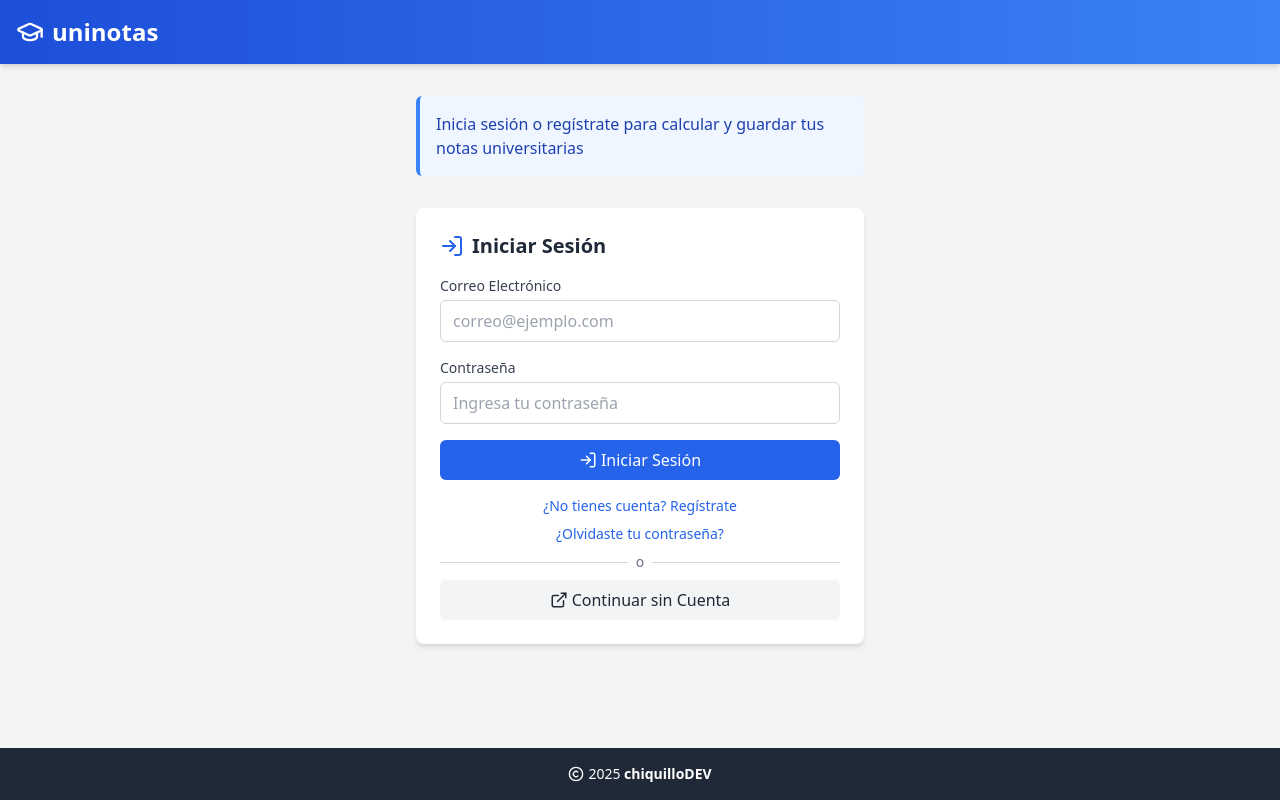
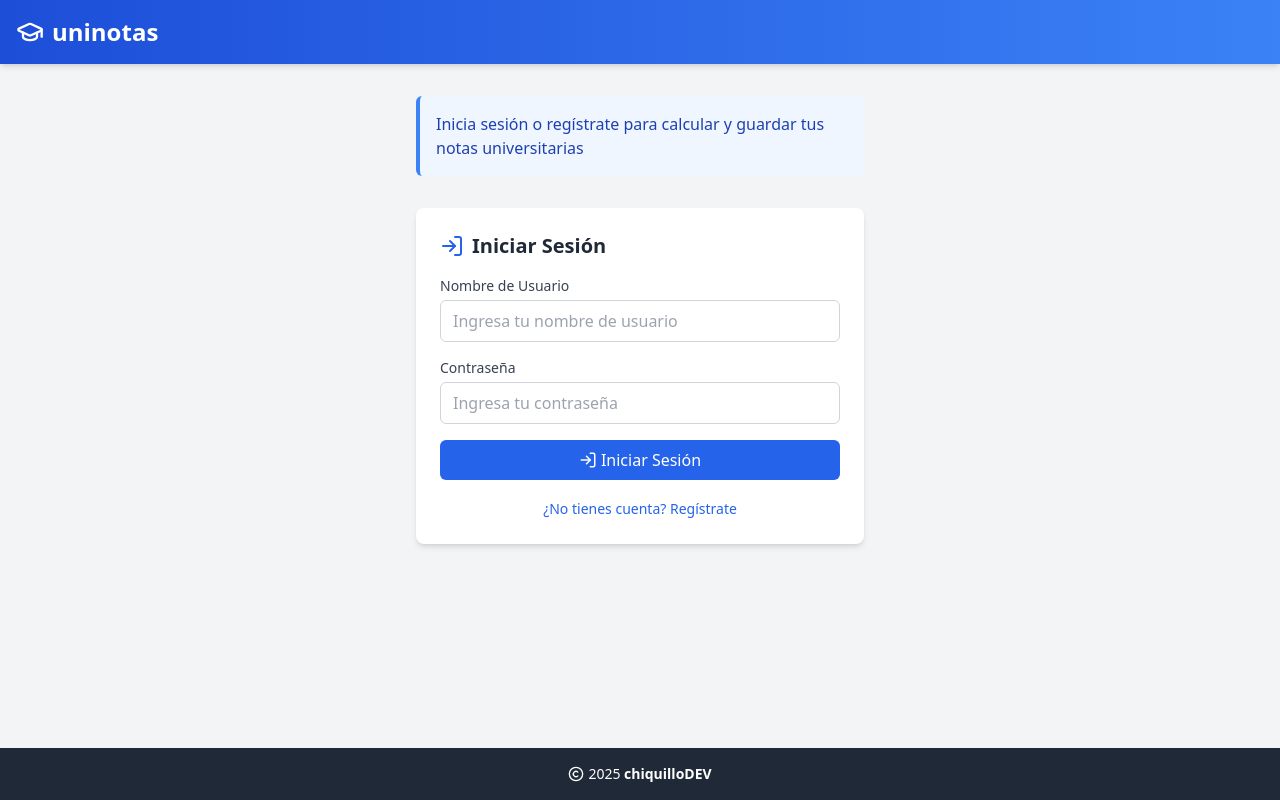
Before and after one commit to MORDOdev/uninota, a React (Vite) app: page / in a window 1280 px wide. Built offline with nearby package versions, Linux system fonts and the light colour scheme.

Commit message:
Updated Auth.tsx

```diff
--- a/src/components/Auth.tsx
+++ b/src/components/Auth.tsx
@@ -1,64 +1,67 @@
 import React, { useState } from 'react';
-import { UserPlus, LogIn, Mail, ExternalLink } from 'lucide-react';
+import { UserPlus, LogIn } from 'lucide-react';
 import { useAuth } from '../contexts/AuthContext';
 import AlertDialog from './AlertDialog';
 
 const Auth: React.FC = () => {
-  const { login, register, resetPassword, continueAsGuest } = useAuth();
+  const { login, register } = useAuth();
   const [isLogin, setIsLogin] = useState(true);
-  const [isResetting, setIsResetting] = useState(false);
-  const [email, setEmail] = useState('');
+  const [username, setUsername] = useState('');
   const [password, setPassword] = useState('');
   const [alert, setAlert] = useState<{ type: 'error' | 'success' | 'info', message: string } | null>(null);
 
-  const handleSubmit = async (e: React.FormEvent) => {
+  const handleSubmit = (e: React.FormEvent) => {
     e.preventDefault();
 
-    if (!email || (!isResetting && !password)) {
+    if (!username || !password) {
       setAlert({
         type: 'error',
-        message: 'Por favor completa todos los campos'
+        message: 'Por favor ingresa tu nombre de usuario y contraseña'
       });
       return;
     }
 
-    try {
-      if (isResetting) {
-        const { error } = await resetPassword(email);
-        if (error) throw error;
+    if (isLogin) {
+      // Login
+      const success = login(username, password);
+      if (!success) {
         setAlert({
-          type: 'success',
-          message: 'Se ha enviado un enlace de recuperación a tu correo'
-        });
-        setIsResetting(false);
-      } else if (isLogin) {
-        const { error } = await login(email, password);
-        if (error) throw error;
-      } else {
-        const { error } = await register(email, password);
-        if (error) throw error;
-        setAlert({
-          type: 'success',
-          message: 'Registro exitoso. Por favor verifica tu correo.'
+          type: 'error',
+          message: 'Usuario o contraseña incorrectos'
         });
       }
-    } catch (error: any) {
+    } else {
+      // Register
+      if (username.length < 3) {
         setAlert({
           type: 'error',
-        message: error.message || 'Ha ocurrido un error'
+          message: 'El nombre de usuario debe tener al menos 3 caracteres'
         });
+        return;
+      }
+
+      if (password.length < 6) {
+        setAlert({
+          type: 'error',
+          message: 'La contraseña debe tener al menos 6 caracteres'
+        });
+        return;
+      }
+
+      const success = register(username, password);
+      if (!success) {
+        setAlert({
+          type: 'error',
+          message: 'Este nombre de usuario ya está en uso'
+        });
+      }
     }
   };
 
   return (
     <div className="bg-white rounded-lg shadow-md p-6 max-w-md mx-auto mt-8">
       <h2 className="text-xl font-semibold text-gray-800 mb-4 flex items-center">
-        {isResetting ? (
-          <>
-            <Mail className="mr-2 text-blue-600" size={24} />
-            Restablecer Contraseña
-          </>
-        ) : isLogin ? (
+        {isLogin ? (
           <>
             <LogIn className="mr-2 text-blue-600" size={24} />
             Iniciar Sesión
@@ -73,20 +76,19 @@ const Auth: React.FC = () => {
 
       <form onSubmit={handleSubmit} className="space-y-4">
         <div>
-          <label htmlFor="email" className="block text-sm font-medium text-gray-700 mb-1">
-            Correo Electrónico
+          <label htmlFor="username" className="block text-sm font-medium text-gray-700 mb-1">
+            Nombre de Usuario
           </label>
           <input
-            type="email"
-            id="email"
-            value={email}
-            onChange={(e) => setEmail(e.target.value)}
+            type="text"
+            id="username"
+            value={username}
+            onChange={(e) => setUsername(e.target.value)}
             className="w-full px-3 py-2 border border-gray-300 rounded-md focus:outline-none focus:ring-2 focus:ring-blue-500"
-            placeholder="correo@ejemplo.com"
+            placeholder="Ingresa tu nombre de usuario"
           />
         </div>
 
-        {!isResetting && (
         <div>
           <label htmlFor="password" className="block text-sm font-medium text-gray-700 mb-1">
             Contraseña
@@ -100,18 +102,12 @@ const Auth: React.FC = () => {
             placeholder="Ingresa tu contraseña"
           />
         </div>
-        )}
 
         <button
           type="submit"
           className="w-full bg-blue-600 hover:bg-blue-700 text-white py-2 px-4 rounded-md transition-colors duration-200 flex items-center justify-center"
         >
-          {isResetting ? (
-            <>
-              <Mail size={18} className="mr-1" />
-              Enviar Correo de Recuperación
-            </>
-          ) : isLogin ? (
+          {isLogin ? (
             <>
               <LogIn size={18} className="mr-1" />
               Iniciar Sesión
@@ -125,41 +121,13 @@ const Auth: React.FC = () => {
         </button>
       </form>
 
-      <div className="mt-4 space-y-2">
-        {!isResetting && (
+      <div className="mt-4 text-center">
         <button
           type="button"
           onClick={() => setIsLogin(!isLogin)}
-            className="text-blue-600 hover:text-blue-800 transition-colors text-sm block w-full text-center"
+          className="text-blue-600 hover:text-blue-800 transition-colors text-sm"
         >
           {isLogin ? '¿No tienes cuenta? Regístrate' : '¿Ya tienes cuenta? Inicia sesión'}
-          </button>
-        )}
-
-        <button
-          type="button"
-          onClick={() => setIsResetting(!isResetting)}
-          className="text-blue-600 hover:text-blue-800 transition-colors text-sm block w-full text-center"
-        >
-          {isResetting ? 'Volver al inicio de sesión' : '¿Olvidaste tu contraseña?'}
-        </button>
-
-        <div className="relative my-4">
-          <div className="absolute inset-0 flex items-center">
-            <div className="w-full border-t border-gray-300"></div>
-          </div>
-          <div className="relative flex justify-center text-sm">
-            <span className="px-2 bg-white text-gray-500">o</span>
-          </div>
-        </div>
-
-        <button
-          type="button"
-          onClick={continueAsGuest}
-          className="w-full bg-gray-100 hover:bg-gray-200 text-gray-800 py-2 px-4 rounded-md transition-colors duration-200 flex items-center justify-center"
-        >
-          <ExternalLink size={18} className="mr-1" />
-          Continuar sin Cuenta
         </button>
       </div>
 
@@ -175,4 +143,4 @@ const Auth: React.FC = () => {
   );
 };
 
-export default Auth
+export default Auth;
```
Lines whose indentation alone changed are shown as unchanged.
